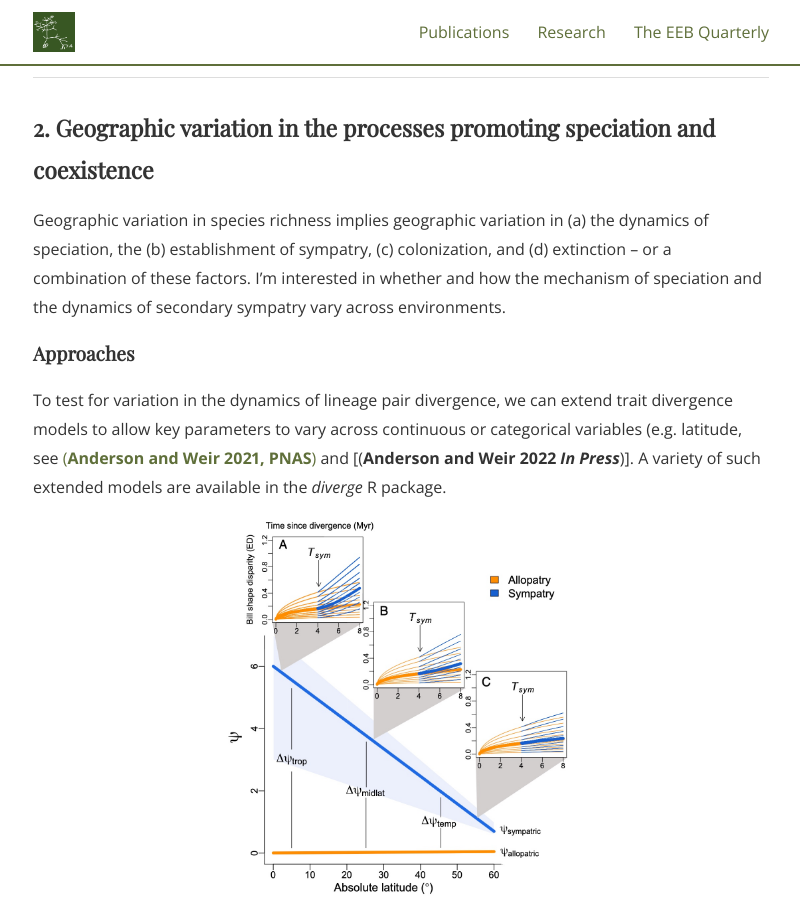
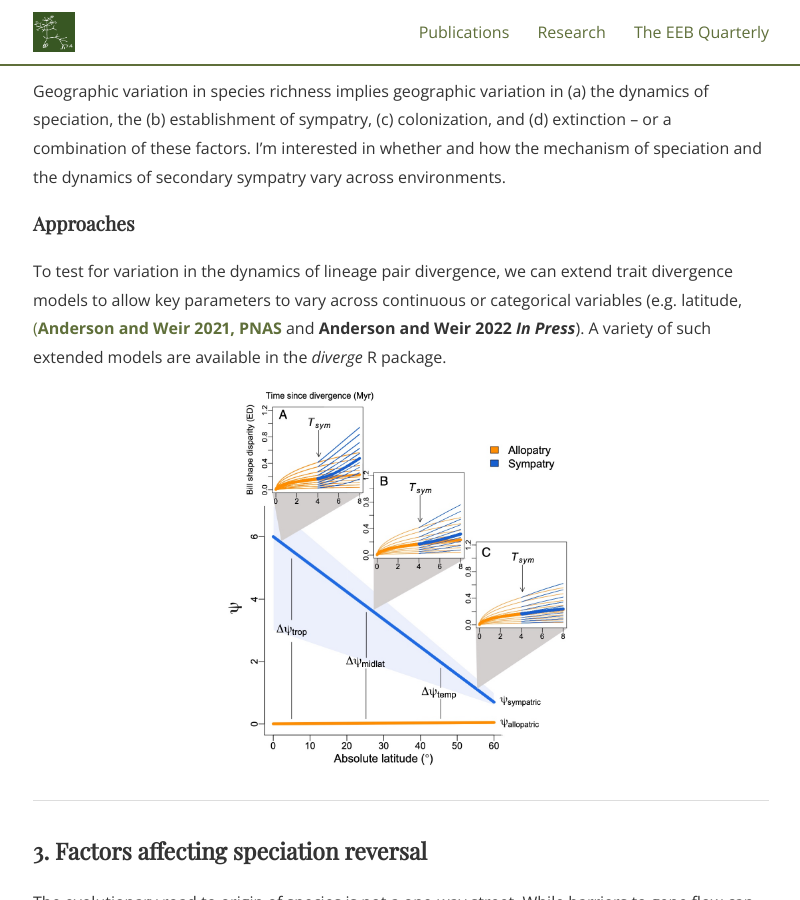
Before and after one commit to SeanASAnderson/SeanASAnderson.github.io, a Jekyll site: the page built from research.md, in a window 1280 px wide and 900 px high, scrolled down 4309 px. Shown: the whole window, without its empty margins (239-1039 px from the left). Built offline with Jekyll 4.4.1, drawn with Linux system fonts in a browser that asks for light colours; nearby versions of some CDN libraries; some web fonts are replaced; some of the changed text lies outside the part shown.

Commit message:
updated projects

```diff
--- a/research.md
+++ b/research.md
@@ -15,7 +15,7 @@
 
 Speciation and the establishment of sympatry are thus two critical rate-limiting steps in the diversification cycle. The primary focus of my work is to better understand the factors affecting these processes.
 
-Finally, while nature is certainly idiosyncratic, it is ultimately necessary to generalize when attempting to explain broader-scale patterns of diversity. For this reason, a major focus of my work is data synthesis and the use of statistical models to draw general inferences about the mechanisms driving (or halting) progress toward the origin of new species.
+<!--Finally, while nature is certainly idiosyncratic, it is ultimately necessary to generalize when attempting to explain broader-scale patterns of diversity. For this reason, a major focus of my work is data synthesis and the use of statistical models to draw general inferences about the mechanisms driving (or halting) progress toward the origin of new species.-->
 
 ---
 ---
@@ -65,7 +65,7 @@
 
 #### Approaches
 
-To test for variation in the dynamics of lineage pair divergence, we can extend trait divergence models to allow key parameters to vary across continuous or categorical variables (e.g. latitude, see [(**Anderson and Weir 2021, PNAS**)](https://doi.org/10.1073/pnas.2021209118) and [(**Anderson and Weir 2022 *In Press***)]. A variety of such extended models are available in the *diverge* R package. <br>
+To test for variation in the dynamics of lineage pair divergence, we can extend trait divergence models to allow key parameters to vary across continuous or categorical variables (e.g. latitude, [(**Anderson and Weir 2021, PNAS**](https://doi.org/10.1073/pnas.2021209118) and **Anderson and Weir 2022 *In Press***). A variety of such extended models are available in the *diverge* R package. <br>
 
 <img src="/assets/gradientfig.jpg" alt="gradientfig" style="width:350px;"/>
 
```
